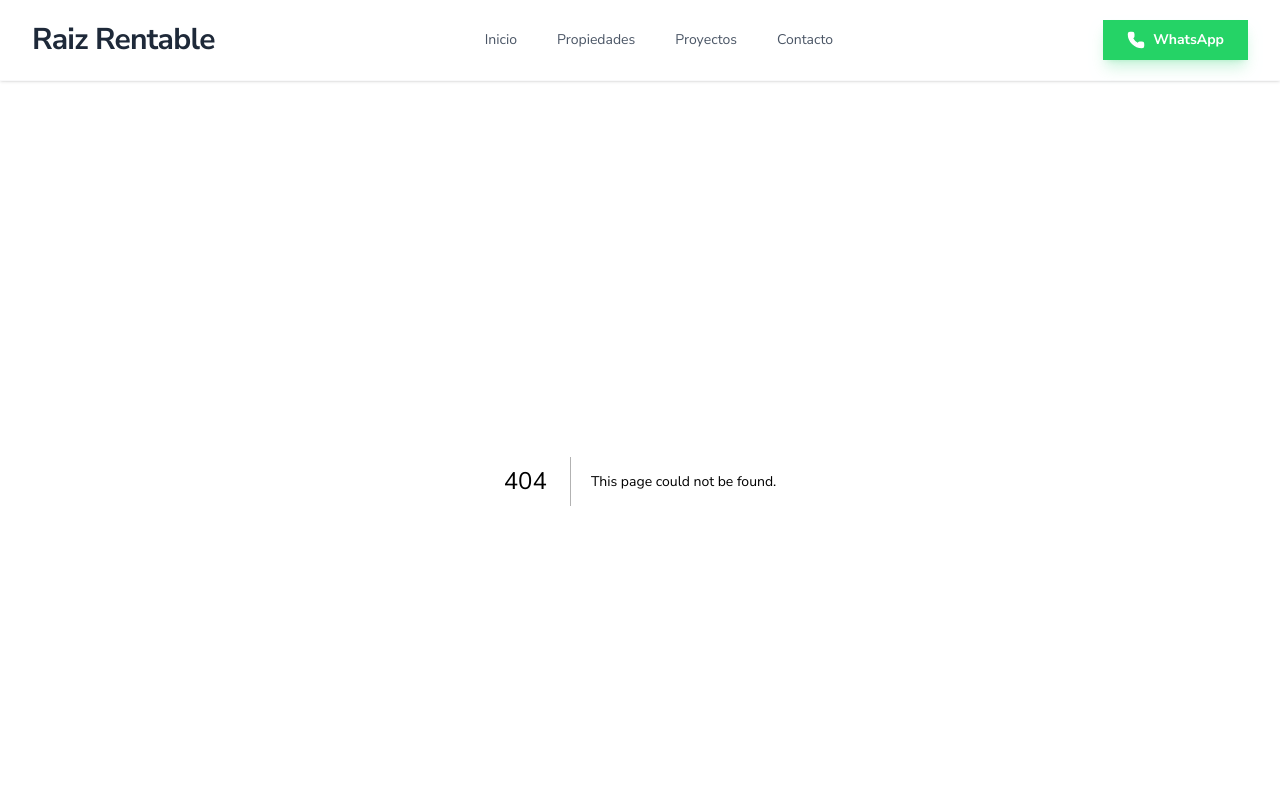
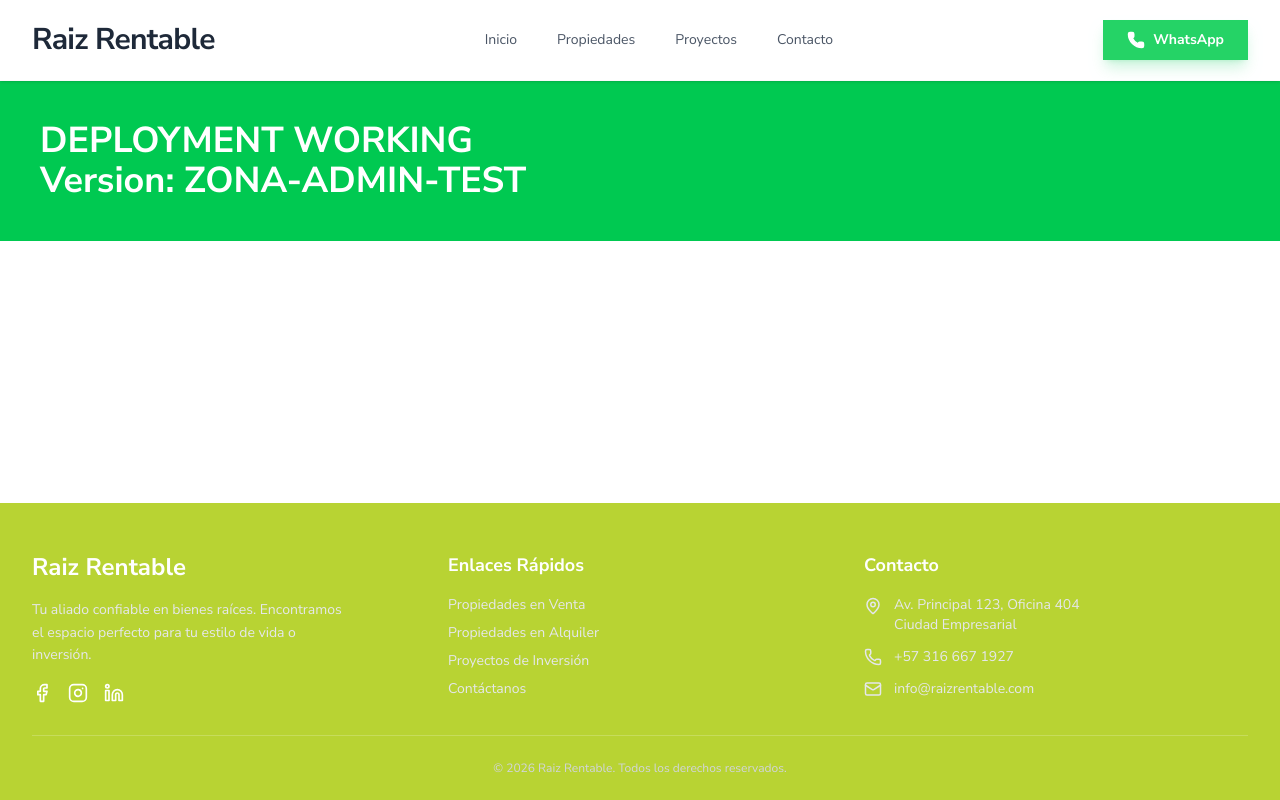
Before and after one commit to rrychs1/real-estate-web, a Next.js app in the folder real-estate-web/: page /test-deploy in a window 1280 px wide. Before the commit this address had no page. Shown: the top 800 px of the page. Built offline with nearby package versions, Linux system fonts and the light colour scheme.

Commit message:
chore: add /test-deploy route for diagnostics

```diff
--- /dev/null
+++ b/real-estate-web/src/app/test-deploy/page.tsx
@@ -0,0 +1,10 @@
+import { Utils } from 'lucide-react';
+
+export default function TestPage() {
+    return (
+        <div className="p-10 bg-green-500 text-white text-4xl font-bold">
+            <h1>DEPLOYMENT WORKING</h1>
+            <p>Version: ZONA-ADMIN-TEST</p>
+        </div>
+    );
+}
```
